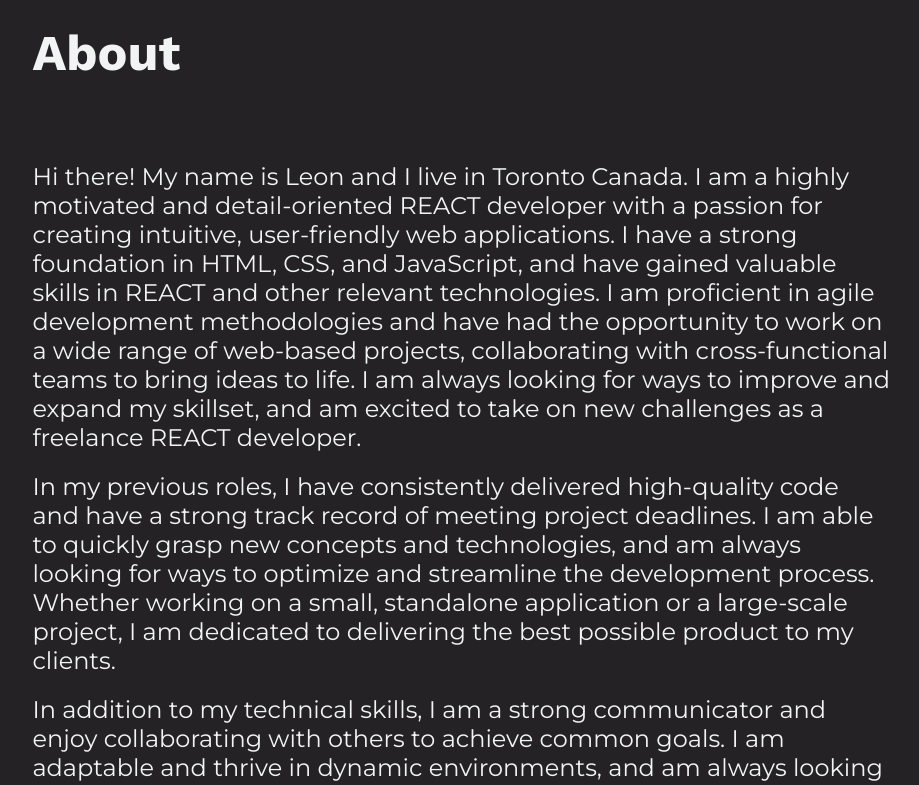
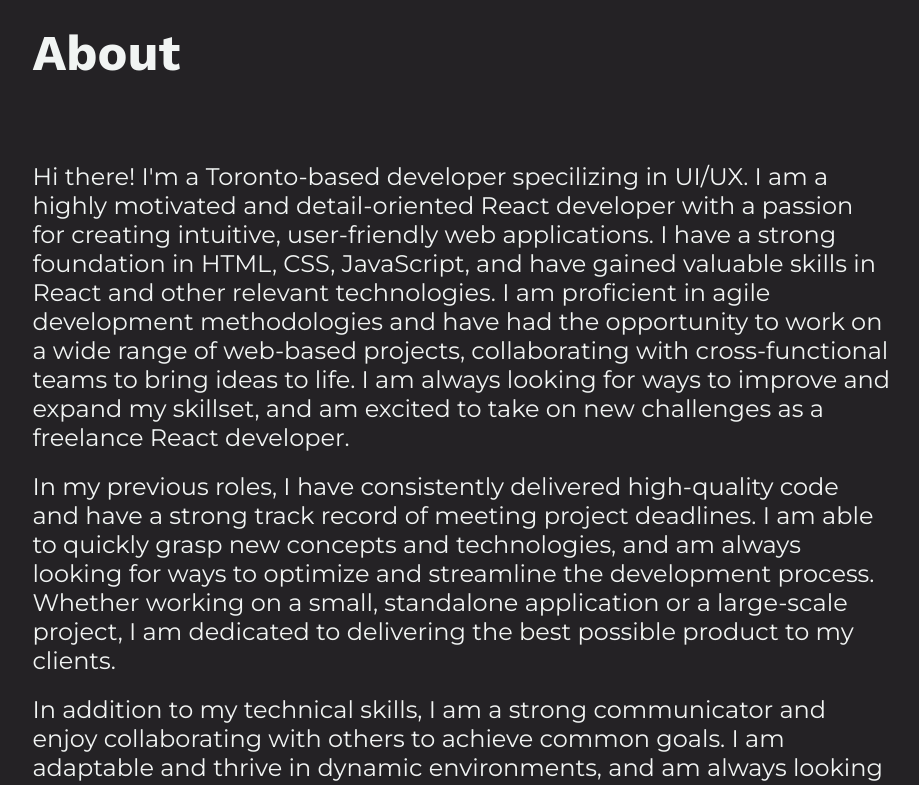
Before and after one commit to leondoes/reactrain, a React (Create React App) app: page /about in a window 1280 px wide. Shown: the part 693-1478 px from the top of the page, without its empty margins (178-1097 px from the left). Built offline with nearby package versions, Linux system fonts and the light colour scheme.

Commit message:
:art: fixed theme.js to allow more streamlined themeing of website, possibly allow for future  'light theme' (#13)

```diff
--- a/package.json
+++ b/package.json
@@ -1,6 +1,6 @@
 {
   "name": "portfolio",
-  "version": "0.1.0",
+  "version": "0.1.4",
   "homepage": "https://leondoes.github.io/portfolio/",
   "private": true,
   "dependencies": {
--- a/src/App.js
+++ b/src/App.js
@@ -1,11 +1,12 @@
 import "./styles.css";
 import React from "react";
 import SplashPage from "./components/SplashPage";
+import package_json from "../package.json";
 
 document.body.style.margin = 0;
-document.body.style.size = "160px";
-document.body.style.backgroundColor = "#4E4449"
 
+
+window.__leonVersion = package_json.version;
 
 const App = () => (
   <SplashPage/>
--- a/src/common/theme.js
+++ b/src/common/theme.js
@@ -1,4 +1,16 @@
 //Supported resolutions
+
+export const themeFonts = {
+  brandFont: "Work Sans",
+  bodyFont: "Montserrat"
+}
+
+export const themeColors = {
+  brand: "#FF311B",
+  dark: "#242225",
+  font: "#F1F4F3"
+}
+
 
 export const mediaQuery = {
   up: {
--- a/src/components/About/index.js
+++ b/src/components/About/index.js
@@ -5,20 +5,20 @@ import { Copy, PageContainer, Subtitle, Title } from "./styled";
 const About = () => (
   <PageLayout title="About">
     <PageContainer>
-      <Title>I design & develop front-end REACT applications</Title>
+      <Title>I design & develop REACT applications</Title>
       <Subtitle>About</Subtitle>
       <Copy>
         <div>
-          Hi there! My name is Leon and I live in Toronto Canada. I am a highly
-          motivated and detail-oriented REACT developer with a passion for
+          Hi there! I'm a Toronto-based developer specilizing in UI/UX. I am a highly
+          motivated and detail-oriented React developer with a passion for
           creating intuitive, user-friendly web applications. I have a strong
-          foundation in HTML, CSS, and JavaScript, and have gained valuable
-          skills in REACT and other relevant technologies. I am proficient in
+          foundation in HTML, CSS, JavaScript, and have gained valuable
+          skills in React and other relevant technologies. I am proficient in
           agile development methodologies and have had the opportunity to work
           on a wide range of web-based projects, collaborating with
           cross-functional teams to bring ideas to life. I am always looking for
           ways to improve and expand my skillset, and am excited to take on new
-          challenges as a freelance REACT developer.
+          challenges as a freelance React developer.
         </div>
         <div>
           In my previous roles, I have consistently delivered high-quality code
@@ -33,7 +33,7 @@ const About = () => (
           enjoy collaborating with others to achieve common goals. I am
           adaptable and thrive in dynamic environments, and am always looking
           for ways to contribute to the success of the team. I am excited to
-          bring my skills and experience to new projects as a freelance REACT
+          bring my skills and experience to new projects as a freelance React
           developer, and am confident that I can make a positive impact on your
           team.
         </div>
--- a/src/components/About/styled.js
+++ b/src/components/About/styled.js
@@ -1,12 +1,13 @@
 import styled from "styled-components";
+import { themeFonts } from "../../common/theme";
 
 export const PageContainer = styled.div `
+font-family: ${themeFonts.brandFont};
 display: flex;
 flex-direction:column;
 `;
 
 export const Title = styled.div`
-font-family: 'Work Sans';
 font-weight: 900;
 font-size: 70px;
 padding-bottom: 30vh;
@@ -14,13 +15,13 @@ padding-top: 20vh;
 `;
 
 export const Subtitle = styled.div `
-font-family: 'Work Sans';
 font-weight: 700;
 font-size: 50px;
 padding-bottom: 10vh;
 `
 
 export const Copy = styled.div`
+font-family: ${themeFonts.bodyFont};
 display: flex;
 flex-direction: column;
 font-size: 24px;
--- a/src/components/NavBarLinks/styled.js
+++ b/src/components/NavBarLinks/styled.js
@@ -1,5 +1,6 @@
 import styled from "styled-components";
 import { Link } from "react-router-dom";
+import {themeFonts} from "../../common/theme"
 
 
 export const LinkContainer = styled.div`
@@ -8,7 +9,7 @@ export const LinkContainer = styled.div`
 `;
 
 export const StyledLink = styled(Link)`
-font-family: "Work Sans";
+font-family: ${themeFonts.brandFont};
 font-weight: 700;
 color: #F1F4F3;
 
--- a/src/components/SplashPage/styled.js
+++ b/src/components/SplashPage/styled.js
@@ -1,7 +1,9 @@
 import styled from "styled-components";
 import { Link } from "react-router-dom";
+import {themeColors, themeFonts} from "../../common/theme"
 
 export const LinkContainer = styled.div`
+  font-family: ${themeFonts.brandFont};
   display: flex;
   flex-direction: column;
   align-items: flex-start;
@@ -9,13 +11,12 @@ export const LinkContainer = styled.div`
   padding-left: 90px;
   gap: 15px;
   letter-spacing: -4px;
-  font-family: "Work Sans";
   font-size: 150px;
   font-weight: 700;
 `;
 
 export const AboutLink = styled(Link)`
-  color: #F1F4F3;
+  color: ${themeColors.font};
   transition: padding-left 0.2s;
   @keyframes slideInBottom {
     0% {
@@ -44,12 +45,12 @@ export const AboutLink = styled(Link)`
 
   &:hover {
     padding-left: 20px;
-    color: #ff311b;
+    color: ${themeColors.brand};
   }
 `;
 
 export const WorkLink = styled(Link)`
-  color: #F1F4F3;
+  color: ${themeColors.font};
   transition: padding-left 0.2s;
   @keyframes slideInBottom {
     0% {
@@ -78,11 +79,11 @@ export const WorkLink = styled(Link)`
 
   &:hover {
     padding-left: 20px;
-    color: #ff311b;
+    color: ${themeColors.brand};
   }
 `;
 export const ContactLink = styled(Link)`
-  color: #F1F4F3;
+  color: ${themeColors.font};
   transition: padding-left 0.2s;
   @keyframes slideInBottom {
     0% {
@@ -111,7 +112,7 @@ export const ContactLink = styled(Link)`
 
   &:hover {
     padding-left: 20px;
-    color: #ff311b;
+    color: ${themeColors.brand};
     padding-right: 90px;
   }
 `;
@@ -125,6 +126,6 @@ export const PageContainer = styled.div`
   display: grid;
   grid-template-columns: 50% 50%;
 
-  background-color: #242225;
+  background-color: ${themeColors.dark};
   justify-content: space-between;
 `;
--- a/src/components/navbar/index.js
+++ b/src/components/navbar/index.js
@@ -1,7 +1,9 @@
 import React, { useEffect, useState } from "react";
 import { NavBarStyled,NavBarLogo } from "./styled";
 import NavBarLinks from "../NavBarLinks";
+import { themeColors } from "../../common/theme";
 
+const brandColor = themeColors.brand;
 
 const NavBar = () => {
     const [collapsed, setCollapsed] = useState(false);
@@ -22,7 +24,7 @@ const NavBar = () => {
 
     return (
       <NavBarStyled style={{ height: collapsed ? "80px" : "122px" }}>
-        <NavBarLogo to="/">leon<div style={{color:"#FF311B"}}>does.</div></NavBarLogo>
+        <NavBarLogo to="/">leon<div style={{color:brandColor}}>does.</div></NavBarLogo>
         <NavBarLinks
         style={{ display: collapsed ? "none" : "flex" }}
         />
--- a/src/components/navbar/styled.js
+++ b/src/components/navbar/styled.js
@@ -1,14 +1,14 @@
 import styled from "styled-components";
 import { Link } from "react-router-dom";
-
+import {themeColors, themeFonts} from "../../common/theme"
 export const navBarHeight = 90;
 
 export const NavBarStyled = styled.div`
   position: sticky;
   top: 0;
+  background-color: ${themeColors.dark};
   flex-direction: column;
   z-index: 1;
-  background: #242225;
   display: flex;
   justify-content: space-evenly;
   border: 0;
@@ -18,11 +18,11 @@ export const NavBarStyled = styled.div`
 
 export const NavBarLogo = styled(Link)`
 display: flex;
-font-family: 'Work Sans';
+font-family: ${themeFonts.brandFont};
 font-weight: 900;
 font-size: 80px;
 padding-left: 69px;
-color: #F1F4F3;
+color: ${themeColors.font};
 &:focus,
   &:visited,
   &:hover,
@@ -30,4 +30,4 @@ color: #F1F4F3;
   &:active {
     text-decoration: none;
   }
-`
+`;
--- a/src/layout/pageLayout/styled.js
+++ b/src/layout/pageLayout/styled.js
@@ -1,9 +1,10 @@
 import styled from "styled-components";
+import {themeColors, themeFonts} from "../../common/theme"
 
 export const PageContainer = styled.div`
-  font-family: "Montserrat", sans-serif;
-  color: #F1F4F3;
-  background-color: #242225;
+  font-family: ${themeFonts.bodyFont};
+  color: ${themeColors.font};
+  background-color: ${themeColors.dark};
 
   display: grid;
   grid-template-columns:
@@ -17,7 +18,7 @@ export const PageContainer = styled.div`
   &:before {
     content: "";
     position:sticky;
-    background-color: #242225;
+    background-color: ${themeColors.dark};
     grid-row: 1;
     grid-column: 1;
     top: 0;
@@ -26,7 +27,7 @@ export const PageContainer = styled.div`
   &:after {
     content: "";
     position: sticky;
-    background-color: #242225;
+    background-color: ${themeColors.dark};
     grid-row: 1;
     grid-column: 3;
     z-index: 2;
```
Also changed, not shown: 1 other file (tests, documents, lock files or other folders).
